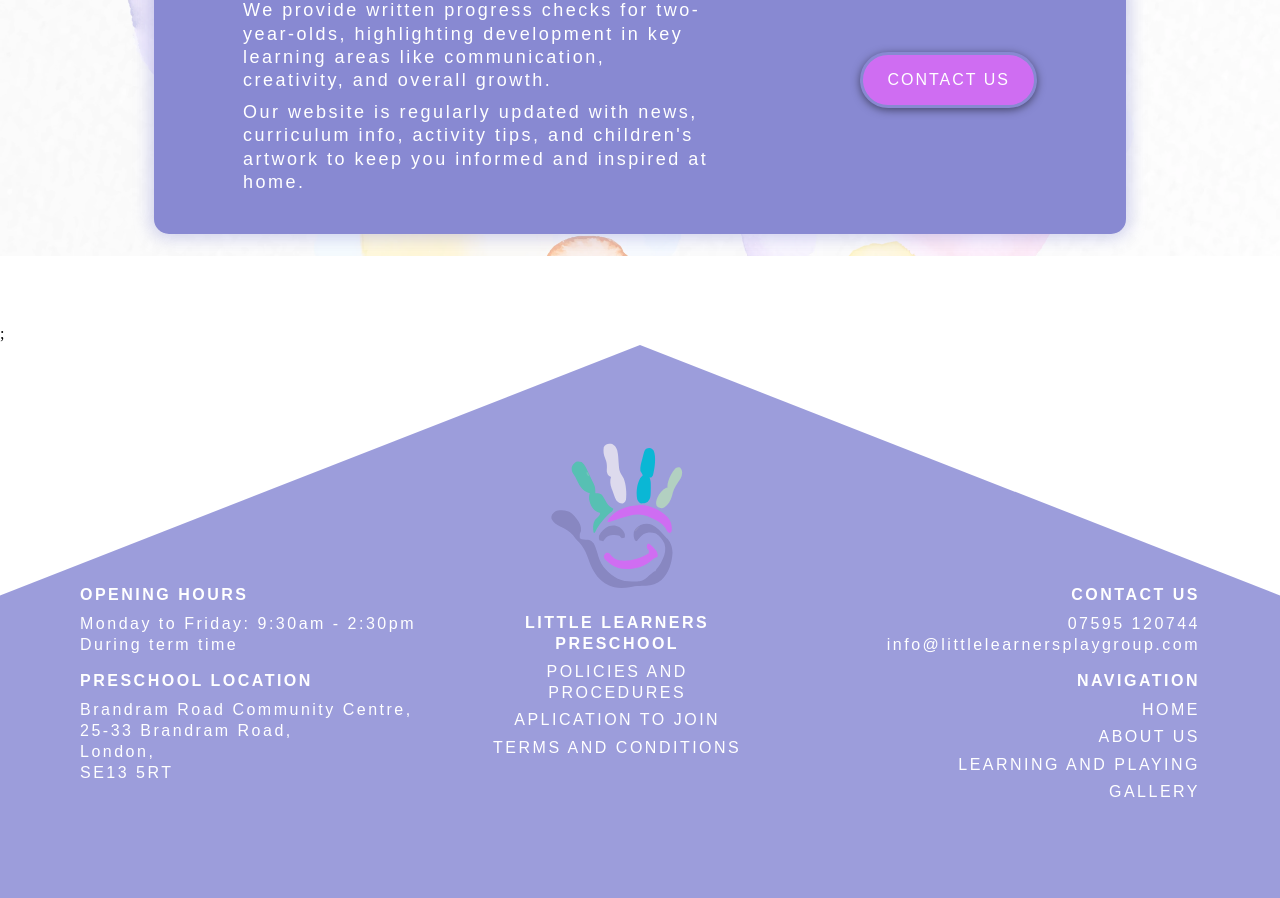
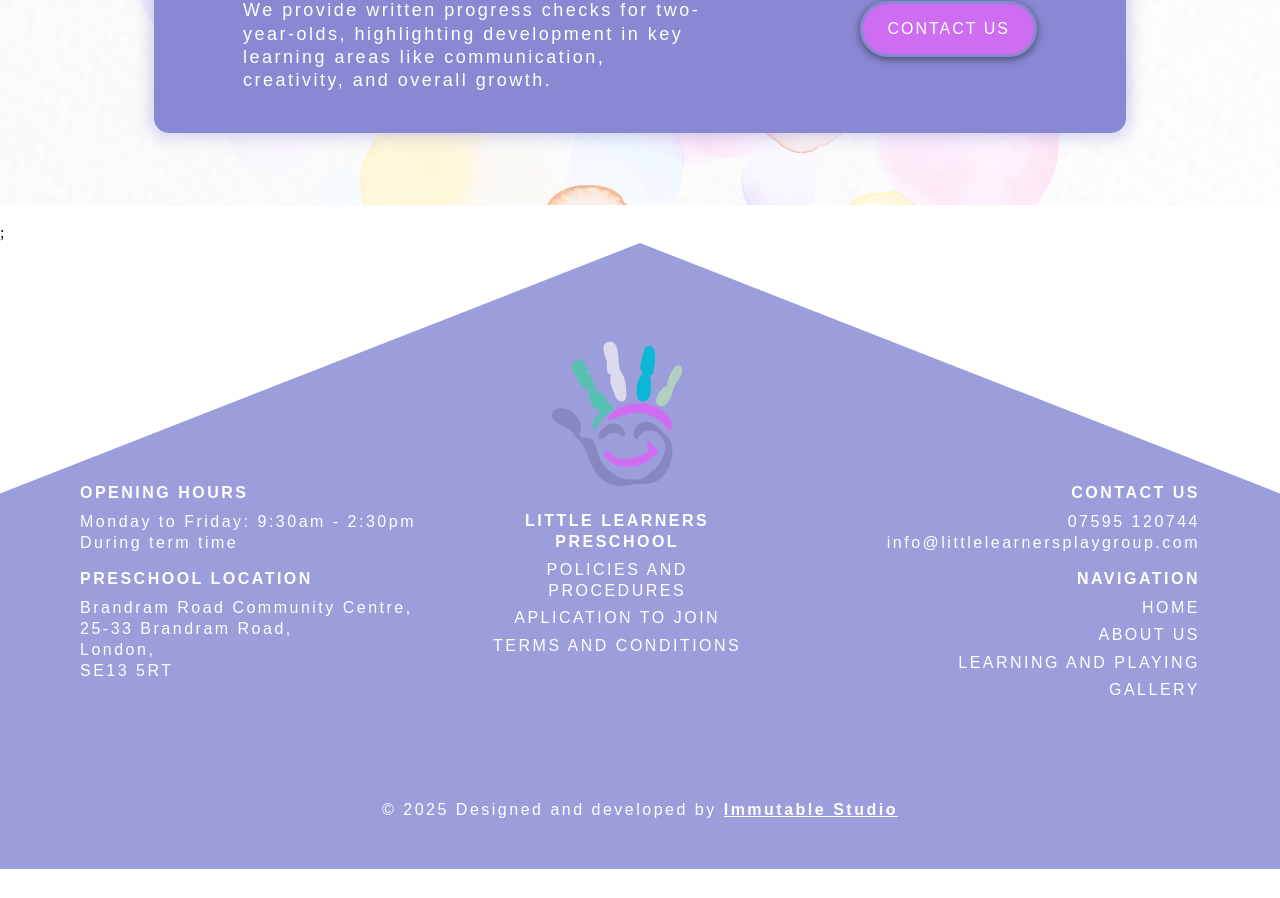
Before and after one commit to curveservices/little-learners, a React (Vite) app: page /about-us in a window 1280 px wide. Shown: the part 5039-5937 px from the top of the page. After the commit the page ends 5909 px from the top, so only its background shows below. Built offline with nearby package versions, Linux system fonts and the light colour scheme.

Commit message:
unused prop removed for cleaner code

```diff
--- a/src/pages/about/index.jsx
+++ b/src/pages/about/index.jsx
@@ -110,7 +110,6 @@ const About = () => {
               p1="Download and view our documents here"
               text1="Policies & Procedures"
               link1="/policies-and-procedures"
-              display="none"
             />
           </section>
         </FadeInSection>
@@ -147,7 +146,7 @@ const About = () => {
             <CallToAction
               title="Progress Updates"
               p1="We provide written progress checks for two-year-olds, highlighting development in key learning areas like communication, creativity, and overall growth."
-              p2="Our website is regularly updated with news, curriculum info, activity tips, and children's artwork to keep you informed and inspired at home."
+
               text1="contact us"
               link1="/contact-us"
               display="none"
```
